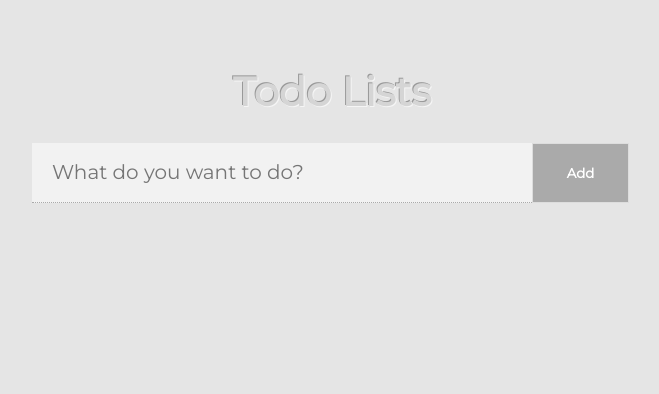
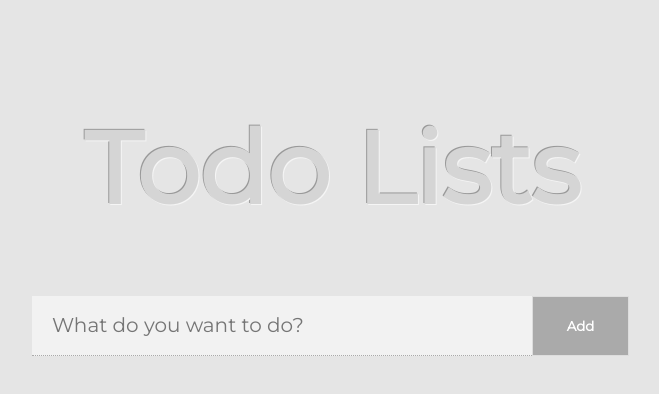
Before and after one commit to manutji/todo, a website: page publics/index.html in a window 1280 px wide. Shown: the whole page, without its empty margins (308-967 px from the left). Drawn offline with nearby package versions, Linux system fonts and the light colour scheme; no server answers.

Commit message:
change font size

```diff
--- a/publics/style.css
+++ b/publics/style.css
@@ -7,7 +7,7 @@ body{
 h1{
 	color: #d5d5d5;
 	text-shadow: 1px 1px #f5f5f5, -1px -1px #999;
-	font-size: 40px;
+	font-size: 100px;
 }
 
 .container{
```
